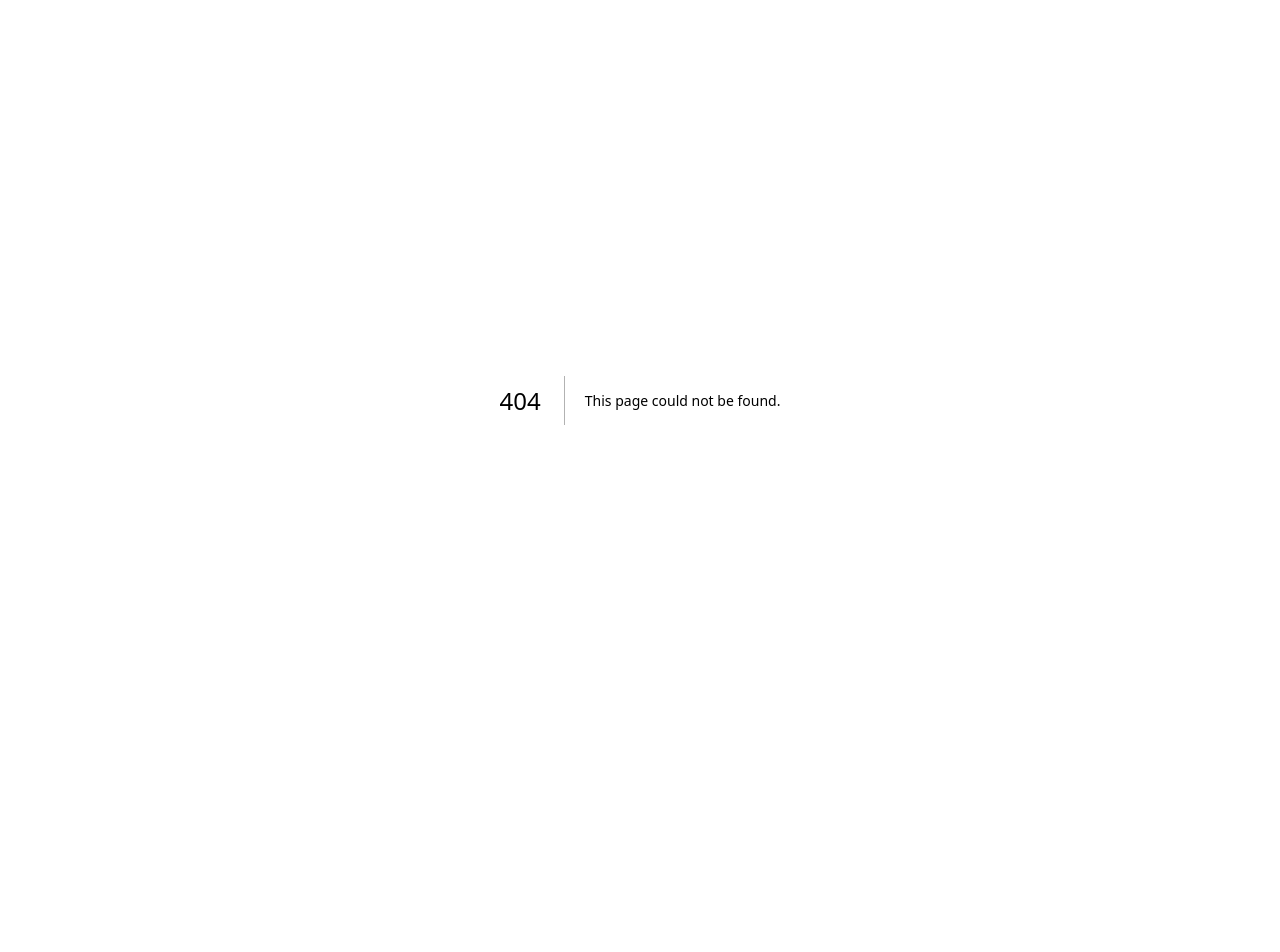
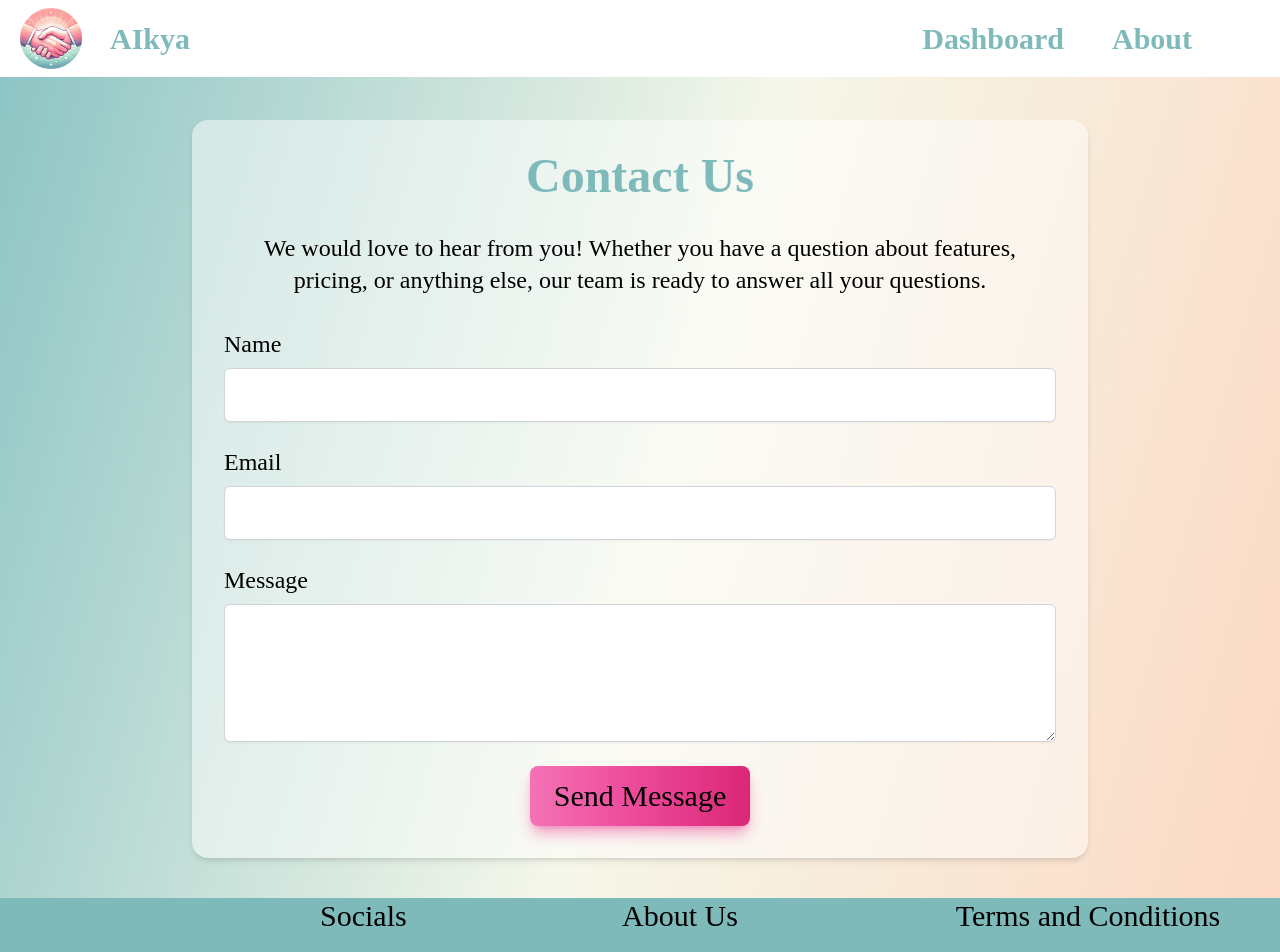
Before and after one commit to Priyosmita/AIkya, a Next.js app: page /pages/contactus in a window 1280 px wide. Before the commit this address had no page. Shown: the top 952 px of the page. Before the commit the page ends 800 px from the top, so only its background shows below. Built offline with nearby package versions, Linux system fonts and the light colour scheme; a web font is replaced by a local one.

Commit message:
integration

```diff
--- a/app/components/Footer.tsx
+++ b/app/components/Footer.tsx
@@ -35,10 +35,10 @@ const Footer = () => {
         </div>
 
         <span className='h-64 w-60 text-center'>
-          <Link href="/" legacyBehavior>
+          <Link href="/pages/about" legacyBehavior>
             <p className='text-3xl transform transition duration-300 hover:scale-110 cursor-pointer hover:text-[#ffd9c1]'>About Us</p>
           </Link>
-          <Link href="/" legacyBehavior>
+          <Link href="/pages/contactus" legacyBehavior>
             <p className='text-3xl transform transition duration-300 hover:scale-110 cursor-pointer mt-24 hover:text-[#ffd9c1]'>Contact Us</p>
           </Link>
         </span>
--- a/app/components/Header.tsx
+++ b/app/components/Header.tsx
@@ -42,16 +42,19 @@ const Header = () => {
         />
         </Link>
         {/* span is an alternative to div. Unlike div span only takes the place where it is located */}
-        <span className='cursor-default text-[#7ebaba] text-3xl font-semibold transform transition duration-300 hover:scale-110 hover:text-[#f8b891]'>
+        <span className='cursor-default text-[#7ebaba] text-3xl font-semibold transform transition duration-300 hover:text-[#f8b891]'>
           AIkya
         </span>
       </div>
 
       <div className='flex justify-end'>
         {/* all options are kept under nav for SEO purposes */}
-        <nav className='flex items-center space-x-6'>
-          <Link href="/" legacyBehavior>
-            <h2 className='cursor-pointer text-[#7ebaba] text-3xl font-semibold transform transition duration-300 hover:scale-110 mr-8 hover:text-[#f8b891]'>About</h2>
+        <nav className='flex items-center space-x-12'>
+        <Link href="/pages/dashboard" legacyBehavior>
+            <h2 className='cursor-pointer text-[#7ebaba] text-3xl font-semibold transform transition duration-300 hover:scale-110 hover:text-[#f8b891]'>Dashboard</h2>
+          </Link>
+          <Link href="/pages/about" legacyBehavior>
+            <h2 className='cursor-pointer text-[#7ebaba] text-3xl font-semibold transform transition duration-300 hover:scale-110 hover:text-[#f8b891]'>About</h2>
           </Link>
           <nav className='flex items-center'>
             <div className="user-button-wrapper mr-10 mt-2 scale-150 transform transition duration-300 hover:scale-201">
--- /dev/null
+++ b/app/pages/about/page.tsx
@@ -0,0 +1,65 @@
+import React from 'react';
+import Header from '@/app/components/Header';
+import Footer from '@/app/components/Footer';
+import Image from 'next/image';
+import Link from 'next/link';
+import '../../globals.css';
+
+const page = () => {
+  return (
+    <>
+      <Header />
+      <div className='min-h-screen bgGradient flex flex-col items-center mt-10 pb-10'>
+        <div className='max-w-4xl mt-20 p-8 bg-white bg-opacity-50 rounded-2xl shadow-md'>
+          <h1 className='text-5xl text-[#7ebaba] font-semibold text-center mb-8'>About AIkya</h1>
+          <p className='text-2xl text-black text-center mb-8'>
+            AIkya is a revolutionary platform designed to connect visionary entrepreneurs with the ideal investors and resources they need to turn their ideas into impactful realities.
+          </p>
+          <div className='flex flex-col items-center mb-8'>
+            <img
+              src='https://assets.vogue.in/photos/60a34c6b27ba73de7c5e604d/4:3/w_2896,h_2172,c_limit/GettyImages-1097661412.jpg'
+              alt='Our Team'
+              width={600}
+              height={400}
+              className='rounded-xl shadow-lg'
+            />
+            <p className='text-2xl text-black mt-6'>
+              Our team is dedicated to fostering innovation and collaboration, providing tools and opportunities for growth and success.
+            </p>
+          </div>
+          <div className='text-2xl text-black mb-8'>
+            <h2 className='text-4xl text-[#7ebaba] font-semibold text-center mb-4'>Our Mission</h2>
+            <p>
+              At AIkya, our mission is to bridge the gap between entrepreneurs and investors by leveraging advanced AI-driven matchmaking, real-time market insights, and a comprehensive resource network.
+            </p>
+          </div>
+          <div className='text-2xl text-black mb-8'>
+            <h2 className='text-4xl text-[#7ebaba] font-semibold text-center mb-4'>Our Vision</h2>
+            <p>
+              We envision a world where every great idea has the opportunity to flourish, and where entrepreneurs have the support and resources they need to make a positive impact on society.
+            </p>
+          </div>
+          <div className='text-2xl text-black mb-8'>
+            <h2 className='text-4xl text-[#7ebaba] font-semibold text-center mb-4'>Join Us</h2>
+            <p>
+              Whether you're an entrepreneur looking for the right investor, or an investor seeking the next big opportunity, AIkya is the platform for you. Join us on this journey and be a part of the future of innovation and growth.
+            </p>
+          </div>
+          <div className='flex justify-center'>
+            <Link href="/pages/signup">
+              <button
+                type="button"
+                className='text-white bg-gradient-to-r from-pink-400 via-pink-500 to-pink-600 hover:bg-gradient-to-br focus:ring-4 focus:outline-none focus:ring-pink-300 dark:focus:ring-pink-800 shadow-lg shadow-pink-500/50 dark:shadow-lg dark:shadow-pink-800/80 font-medium rounded-lg text-3xl px-6 py-3 text-center mb-6 transform transition duration-300 hover:scale-110'
+              >
+                Get Started
+              </button>
+            </Link>
+          </div>
+        </div>
+      </div>
+      <Footer />
+    </>
+  );
+};
+
+export default page;
--- /dev/null
+++ b/app/pages/contactus/page.tsx
@@ -0,0 +1,69 @@
+import React from 'react';
+import Header from '@/app/components/Header';
+import Footer from '@/app/components/Footer';
+import '../../globals.css';
+
+const page = () => {
+  return (
+    <>
+      <Header />
+      <div className='min-h-screen bgGradient flex flex-col items-center mt-10 pb-10'>
+        <div className='max-w-4xl mt-20 p-8 bg-white bg-opacity-50 rounded-2xl shadow-md'>
+          <h1 className='text-5xl text-[#7ebaba] font-semibold text-center mb-8'>Contact Us</h1>
+          <p className='text-2xl text-black text-center mb-8'>
+            We would love to hear from you! Whether you have a question about features, pricing, or anything else, our team is ready to answer all your questions.
+          </p>
+          <form className='space-y-6'>
+            <div>
+              <label htmlFor='name' className='block text-2xl font-medium text-black'>
+                Name
+              </label>
+              <input
+                type='text'
+                id='name'
+                name='name'
+                required
+                className='text-black mt-2 p-3 block w-full border border-gray-300 rounded-md shadow-sm focus:ring-pink-500 focus:border-pink-500 sm:text-xl'
+              />
+            </div>
+            <div>
+              <label htmlFor='email' className='block text-2xl font-medium text-black'>
+                Email
+              </label>
+              <input
+                type='email'
+                id='email'
+                name='email'
+                required
+                className='text-black mt-2 p-3 block w-full border border-gray-300 rounded-md shadow-sm focus:ring-pink-500 focus:border-pink-500 sm:text-xl'
+              />
+            </div>
+            <div>
+              <label htmlFor='message' className='block text-2xl font-medium text-black'>
+                Message
+              </label>
+              <textarea
+                id='message'
+                name='message'
+                rows={4}
+                required
+                className=' text-black mt-2 p-3 block w-full border border-gray-300 rounded-md shadow-sm focus:ring-pink-500 focus:border-pink-500 sm:text-xl'
+              />
+            </div>
+            <div className='flex justify-center'>
+              <button
+                type='submit'
+                className='text-black bg-gradient-to-r from-pink-400 via-pink-500 to-pink-600 hover:bg-gradient-to-br focus:ring-4 focus:outline-none focus:ring-pink-300 dark:focus:ring-pink-800 shadow-lg shadow-pink-500/50 dark:shadow-lg dark:shadow-pink-800/80 font-medium rounded-lg text-3xl px-6 py-3 text-center transform transition duration-300 hover:scale-110'
+              >
+                Send Message
+              </button>
+            </div>
+          </form>
+        </div>
+      </div>
+      <Footer />
+    </>
+  );
+};
+
+export default page;
```
